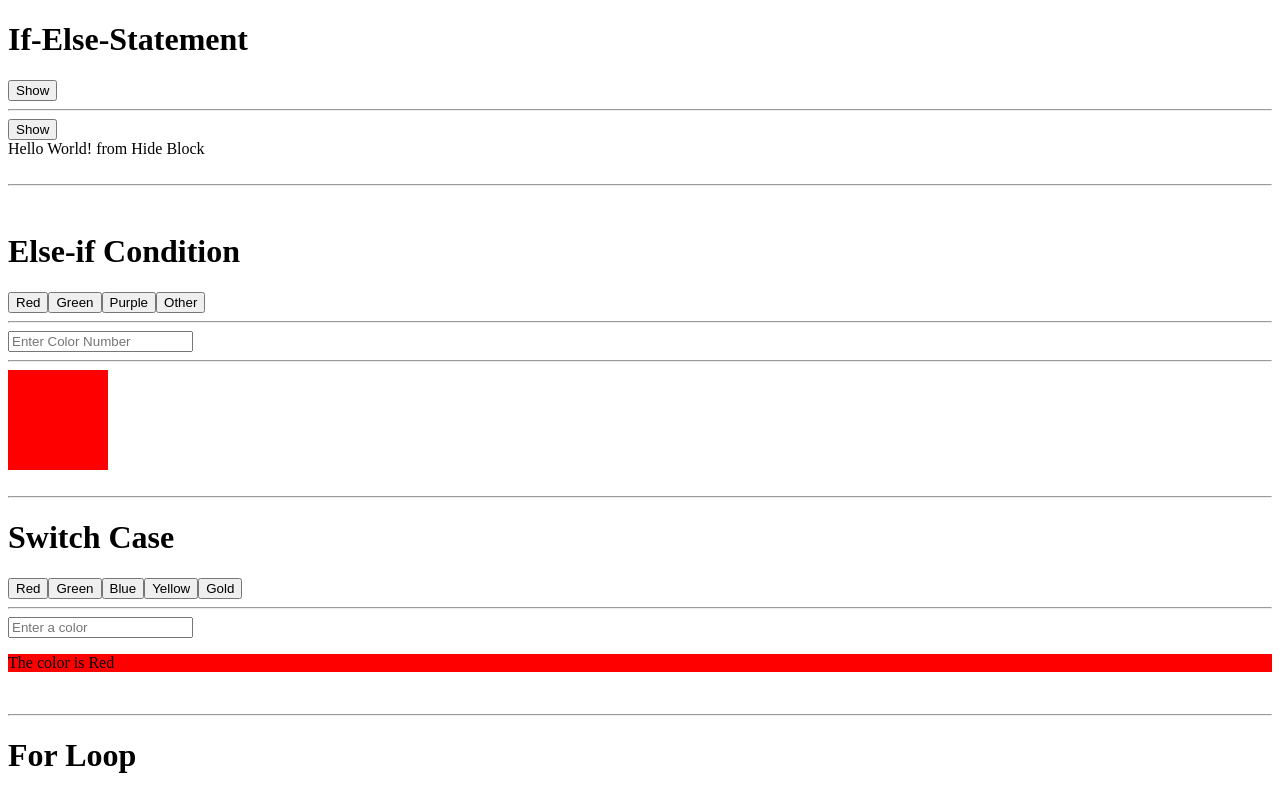
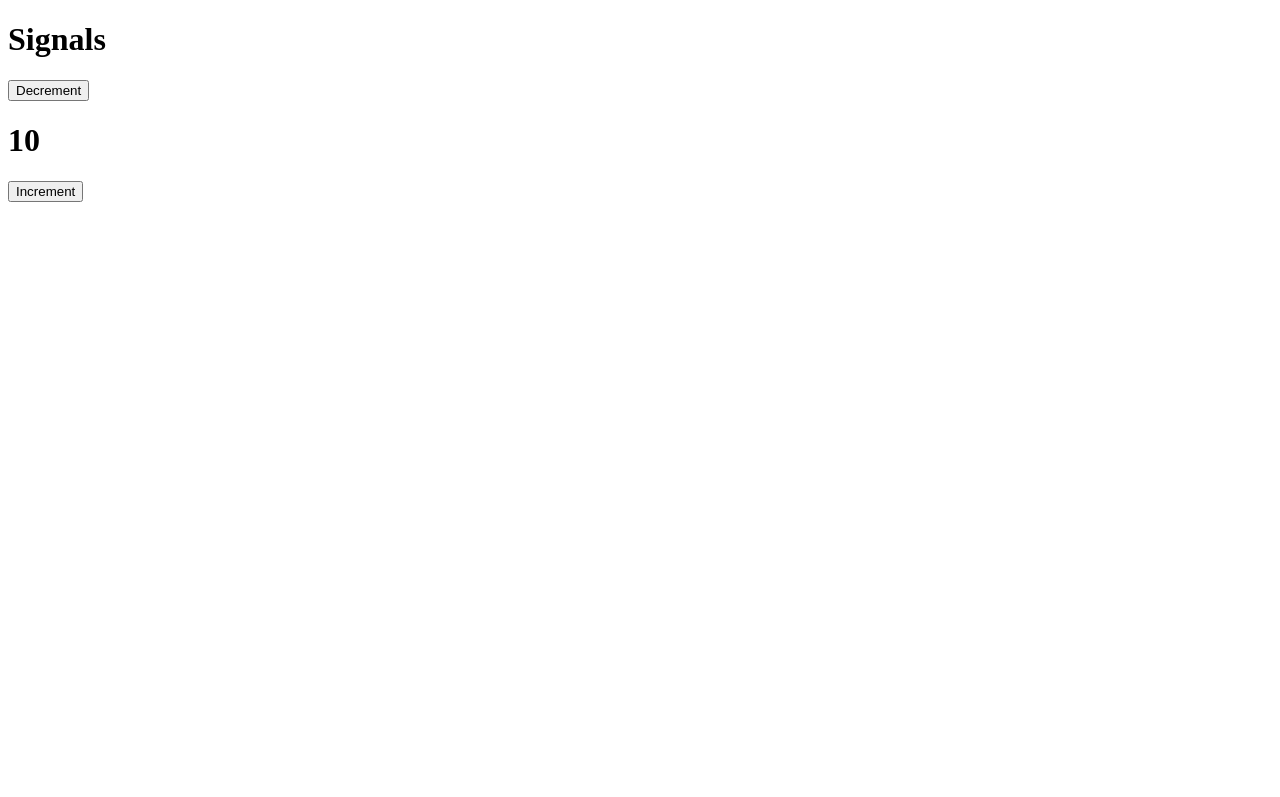
Before and after one commit to manuraj23/Angular, an Angular app: page / in a window 1280 px wide. Shown: the top 797 px of the page. Built offline with nearby package versions, Linux system fonts and the light colour scheme.

Commit message:
Counter app using Signals

```diff
--- a/src/app/app.html
+++ b/src/app/app.html
@@ -7,7 +7,7 @@
 <!-- <app-events></app-events> -->
 <!-- <app-inputvalue-get-set></app-inputvalue-get-set> -->
 <!-- <app-first-form></app-first-form> -->
- <app-if-else></app-if-else>
+<!-- <app-if-else></app-if-else>
 <br>
 <hr>
 <br>
@@ -18,3 +18,6 @@
 <br>
 <hr>
 <app-for-loop></app-for-loop>
+<br>
+<hr> -->
+<app-signals></app-signals>
--- a/src/app/app.ts
+++ b/src/app/app.ts
@@ -10,10 +10,11 @@ import { IfElse } from './if-else/if-else';
 import { ElseIf } from './else-if/else-if';
 import { SwitchCase } from './switch-case/switch-case';
 import { ForLoop } from './for-loop/for-loop';
+import { Signals } from './signals/signals';
 
 @Component({
   selector: 'app-root',
-  imports: [Login, Signup,Profile,Counter,Events,InputvalueGetSet,FirstForm,IfElse,ElseIf, SwitchCase, ForLoop],
+  imports: [Login, Signup,Profile,Counter,Events,InputvalueGetSet,FirstForm,IfElse,ElseIf, SwitchCase, ForLoop, Signals],
   templateUrl: './app.html',
   styleUrl: './app.css'
 })
--- /dev/null
+++ b/src/app/signals/signals.html
@@ -0,0 +1,19 @@
+<H1>Signals</H1>
+
+
+<!-- M1--Conter app using Signals -->
+<button (click)="updateCount('dec')">Decrement</button>
+<h1>{{count()}}</h1>
+<button (click)="updateCount('inc')">Increment</button>
+
+<!-- M2-- Conter app using Signals -->
+<!-- <button (click)="count.set(count() - 1)">Decrement</button>
+<h1>{{count()}}</h1>
+<button (click)="count.set(count() + 1)">Increment</button> -->
+
+<!-- <h1>{{x}}</h1>
+<h2>{{count()}}</h2>
+
+<button (click)="count.set(count() + 1)">Increment</button>
+<button (click)="count.set(count() - 1)">Decrement</button>
+<br><br> -->
--- /dev/null
+++ b/src/app/signals/signals.ts
@@ -0,0 +1,26 @@
+import { Component, effect, signal } from '@angular/core';
+
+@Component({
+  selector: 'app-signals',
+  imports: [],
+  templateUrl: './signals.html',
+  styleUrl: './signals.css',
+})
+export class Signals {
+  count = signal(10);
+  x = 20;
+
+  constructor() {
+    effect(() => {
+      console.log("Count value is: ", this.count());
+    });
+  }
+  updateCount(val: string) {
+    if (val === 'dec') {
+      this.count.set(this.count() - 1);
+    }
+    else if (val === 'inc') {
+      this.count.set(this.count() + 1);
+    }
+  };
+}
```
Also changed, not shown: src/app/signals/signals.css (added), 1 other file (tests, documents, lock files or other folders). Lines whose indentation alone changed are shown as unchanged.
